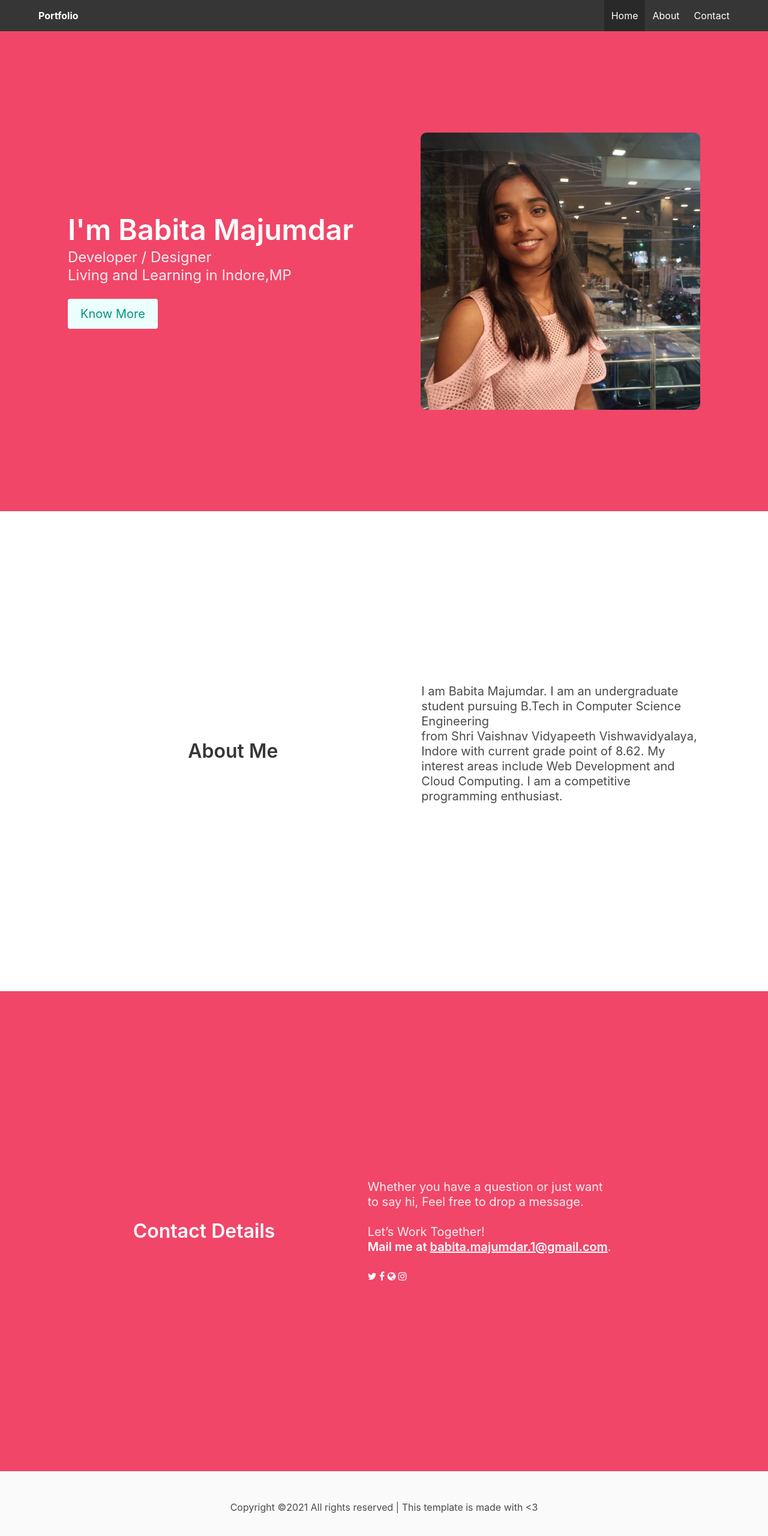
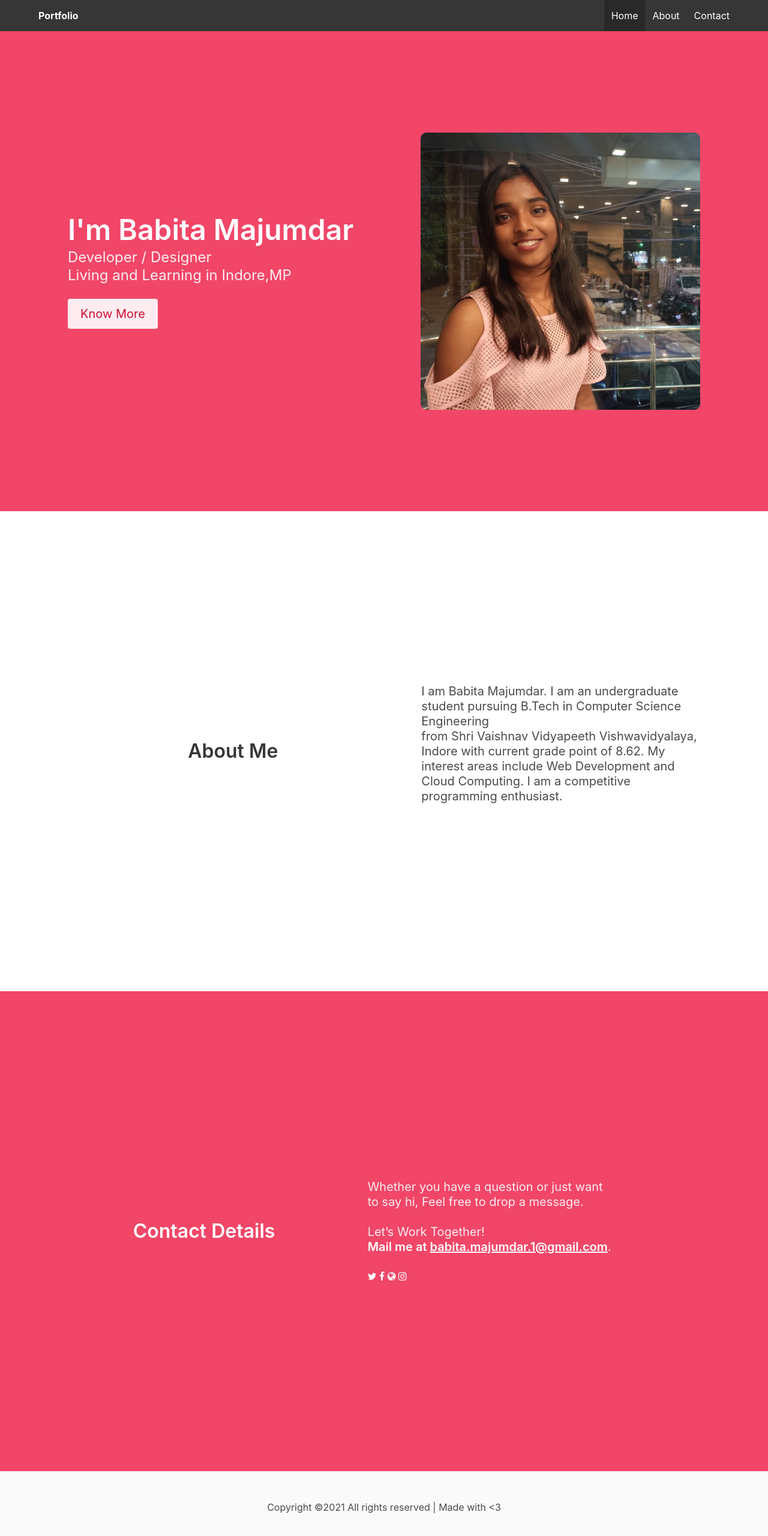
Before and after one commit to m-babita/TechnophileBud-, a plain HTML site: page Task_3/index.html in a window 1280 px wide. Shown: the top 2560 px of the page at 60% size. Drawn offline with nearby package versions, Linux system fonts and the light colour scheme.

Commit message:
minor changes :hammer:

```diff
--- a/Task_3/index.html
+++ b/Task_3/index.html
@@ -41,7 +41,7 @@
 							<p class="title is-size-1">I'm Babita Majumdar</p>
 							<p class="subtitle is-size-4">Developer / Designer <br> Living and Learning in Indore,MP</p>
 
-							<a href="https://www.linkedin.com/in/babita-majumdar-02847b1b3/"  target="_blank" class="button is-primary is-light is-medium">Know More</a>
+							<a href="https://www.linkedin.com/in/babita-majumdar-02847b1b3/"  target="_blank" class="button is-danger is-light is-medium">Know More</a>
 						</div>
 
 						<div class="column is-5">
@@ -112,7 +112,7 @@
       <footer class="footer">
         <div class="content has-text-centered">
             <p>
-                Copyright ©<script>document.write(new Date().getFullYear());</script> All rights reserved | This template is made with <3
+                Copyright ©<script>document.write(new Date().getFullYear());</script> All rights reserved | Made with <3
                 </p>
         </div>
     </footer>
```
Also changed, not shown: Task_3/assets/preview.jpg (added), 1 other file.
